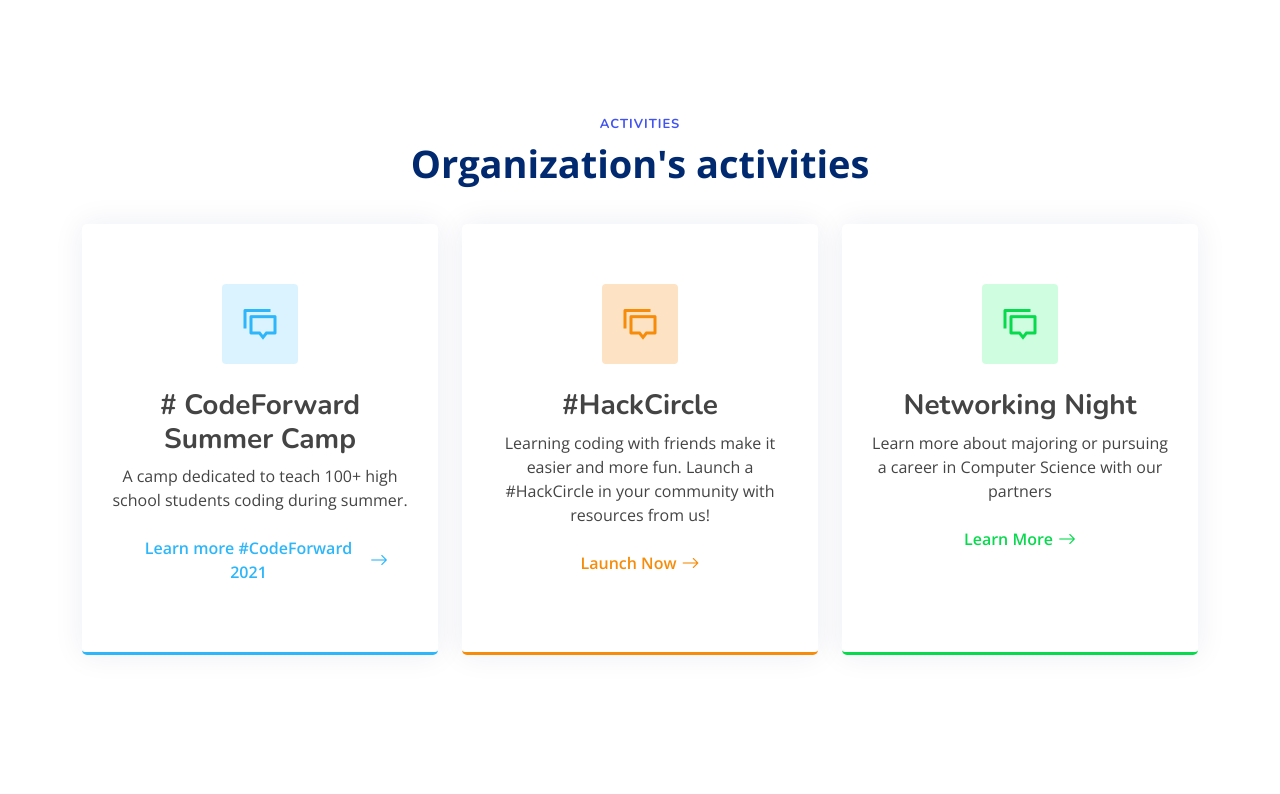
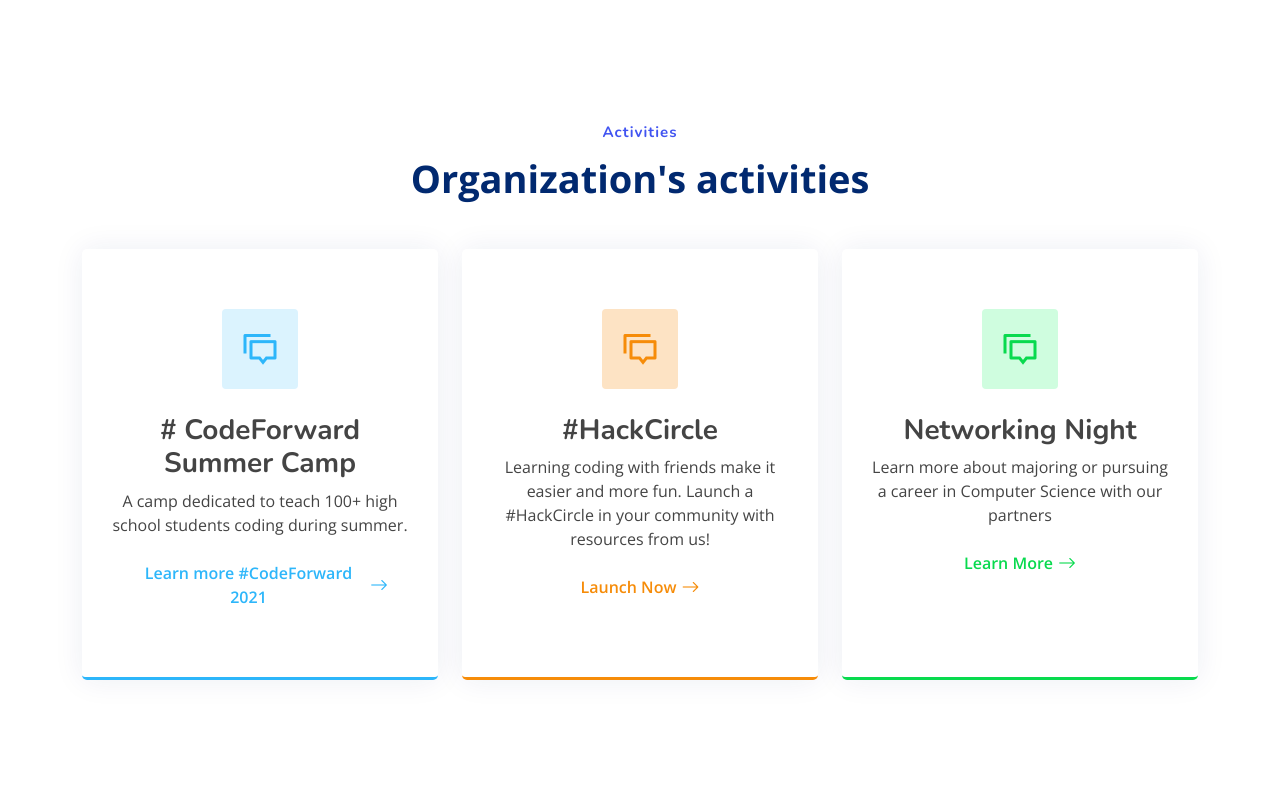
Before and after one commit to Girls4STEM/home, a plain HTML site: page index.html in a window 1280 px wide. Shown: the part 1186-1980 px from the top of the page. Drawn offline with nearby package versions, Linux system fonts and the light colour scheme; files whose address does not match are found by name.

Commit message:
Update style.css

```diff
--- a/assets/css/style.css
+++ b/assets/css/style.css
@@ -41,16 +41,16 @@ section {
 
 .section-header {
   text-align: center;
-  padding-bottom: 40px;
+  padding-bottom: 50px;
 }
 
 .section-header h2 {
-  font-size: 13px;
+  font-size: 15px;
   letter-spacing: 1px;
+  line-height: 2.0 ;
   font-weight: 700;
-  margin: 0;
+  margin: 2;
   color: #4154f1;
-  text-transform: uppercase;
 }
 
 .section-header p {
```
